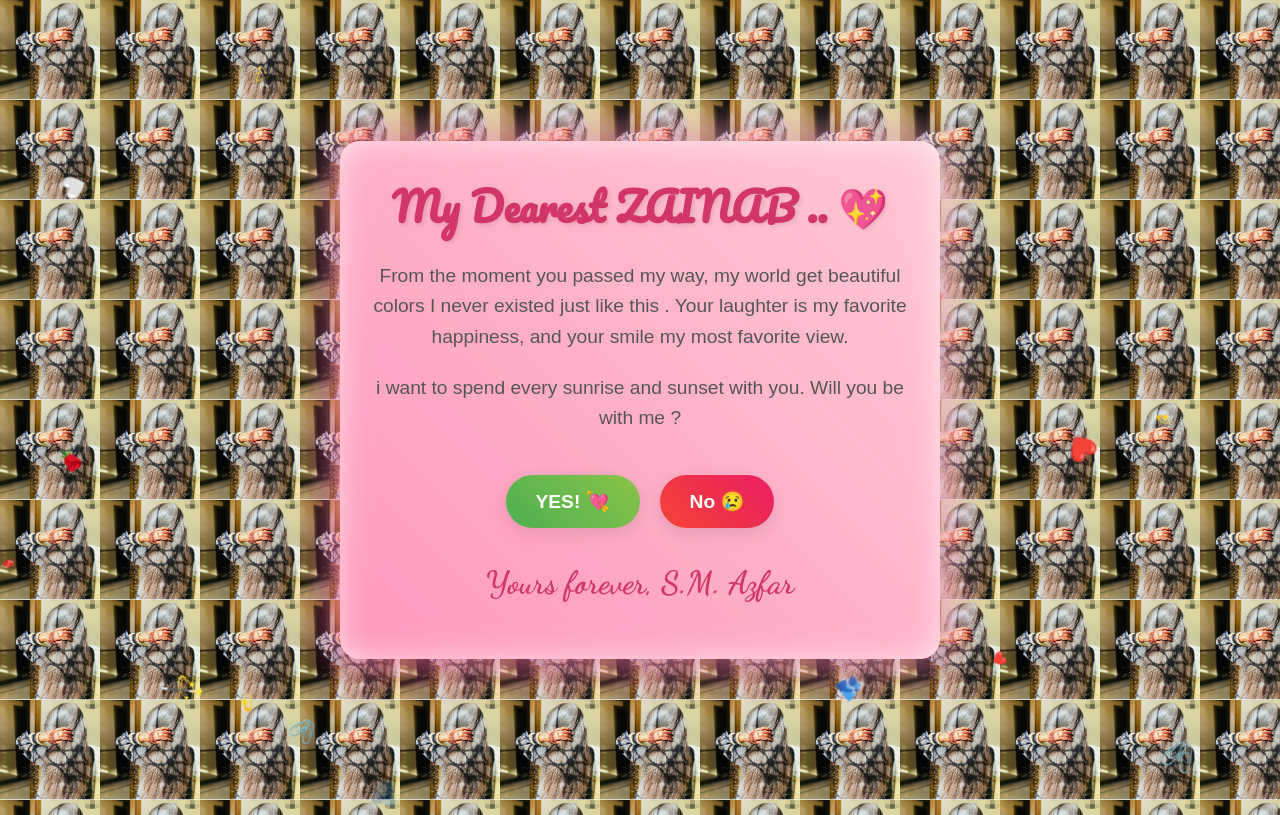
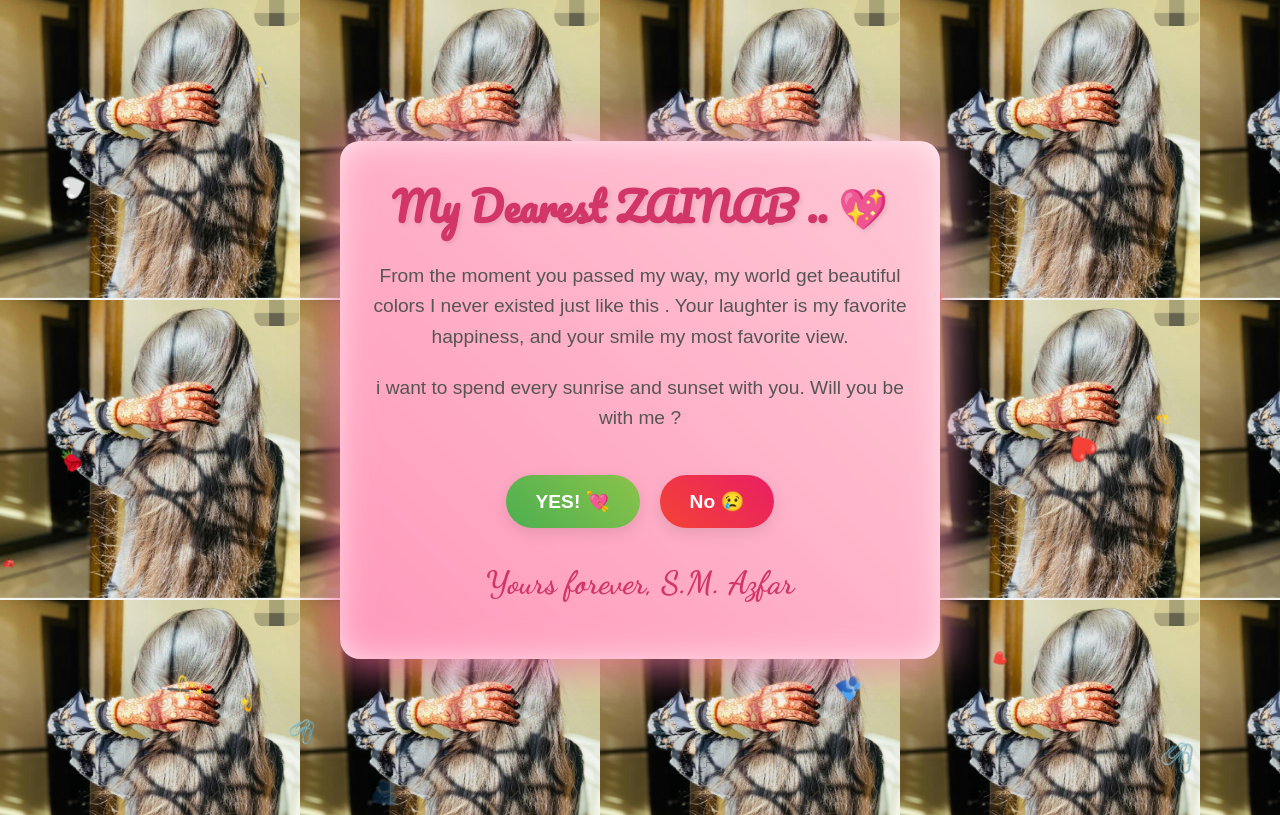
Before and after one commit to azfarsohail/zanu, a plain HTML site: page index.html in a window 1280 px wide. Drawn offline with Linux system fonts and the light colour scheme.

Commit message:
Update index.html

```diff
--- a/index.html
+++ b/index.html
@@ -24,7 +24,7 @@
        body {
   font-family: 'Arial', sans-serif;
   background-image: url('az.jpeg');
-  background-size: 100px 100px; /* Adjust the size of the repeating pattern */
+  background-size: 300px 300px; /* Adjust the size of the repeating pattern */
   background-repeat: repeat;
   min-height: 100vh;
   overflow: hidden;
```
